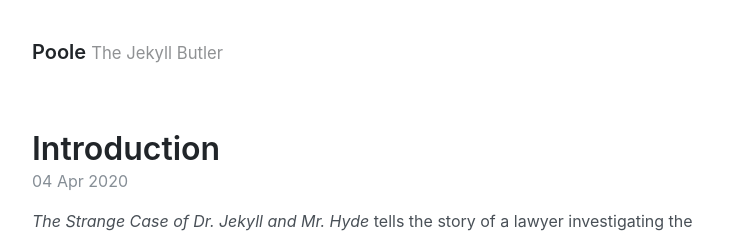
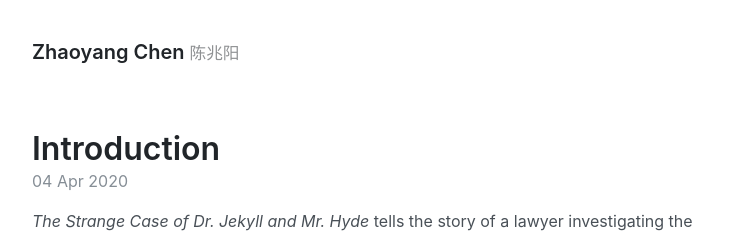
Before and after one commit to czy20000902/czy20000902.github.io, a Jekyll site: the page built from index.html, in a window 1280 px wide. Shown: the top 234 px of the page, without its empty margins (272-1006 px from the left). Built offline with Jekyll 4.4.1, drawn with Linux system fonts in a browser that asks for light colours; the list of posts is cut into pages by our own code.

Commit message:
Update _config.yml

```diff
--- a/_config.yml
+++ b/_config.yml
@@ -1,7 +1,7 @@
 # Setup
-title: Poole
-tagline: The Jekyll Butler
-url: https://getpoole.com
+title: Zhaoyang Chen
+tagline: 陈兆阳
+url: https://czy20000902.github.io
 paginate: 1
 baseurl: ""
 permalink: pretty
```
